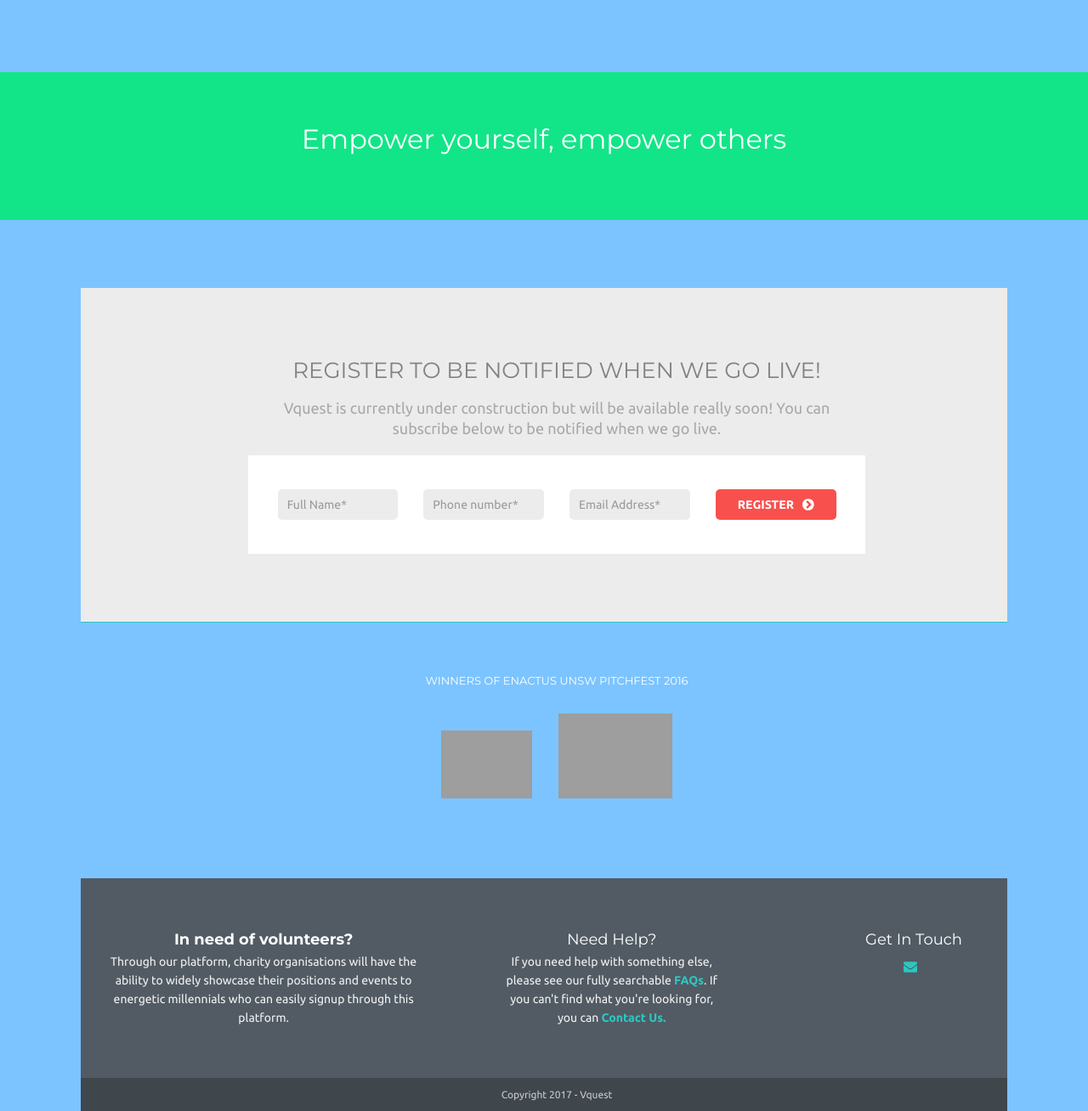
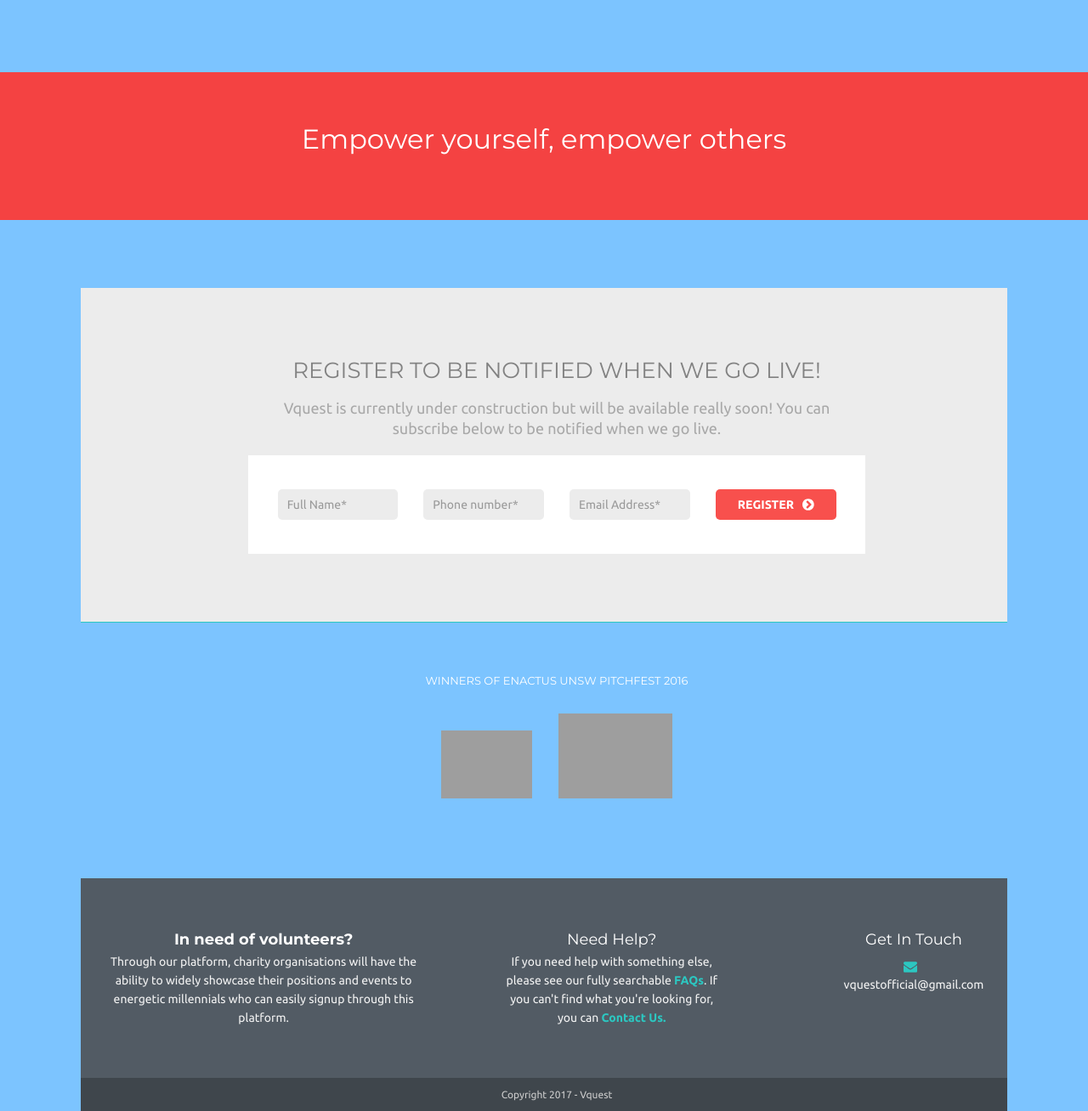
Before and after one commit to vquestappaustralia/vquest, a plain HTML site: page index.html in a window 1280 px wide. Shown: the part 1643-2951 px from the top of the page at 85% size. Drawn offline with Linux system fonts and the light colour scheme; some packages are replaced by stand-ins of ours; grey boxes are pictures that could not be loaded; files whose address does not match are found by name.

Commit message:
color changed

```diff
--- a/css/styles.css
+++ b/css/styles.css
@@ -2265,7 +2265,7 @@
 .empower{
           font-size: 18px;
     color:floralwhite;
-    background-color: #12e588
+    background-color: #f44242
       }
 .contact-list {
   list-style: none;
--- a/index.html
+++ b/index.html
@@ -122,6 +122,8 @@
       </ul>
     </div>
 </div>
+    <div>
+    </div>
     <div class="empower">
         <div class="speakers-block pad-top-60 pad-bottom-60 container">
             <h1 class="unlock-text" align="center"><font color = "white">Empower yourself, empower others</font></h1>
@@ -200,6 +202,7 @@
             <h3 class="fs-4 h-white">Get In Touch</h3>
             <ul class="contact-list">
               <li><a class="footer-link icon icon-left icon-email" href="#"></a></li>
+                <li> vquestofficial@gmail.com</li>
             </ul>
           </div>
         </div>
```
